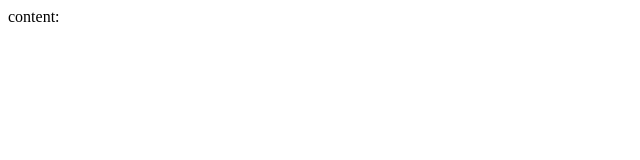
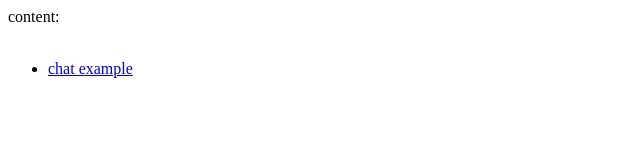
Before and after one commit to orendon/html5-nodejs-heroku, a website: page index.html in a window 1280 px wide. Shown: the whole page, without its empty margins (0-640 px from the left). Drawn offline with Linux system fonts and the light colour scheme.

Commit message:
added link for -chat example-

```diff
--- a/index.html
+++ b/index.html
@@ -5,5 +5,11 @@
   </head>
   <body>
     content: <div id="content"></div>
+    <br/>
+    <ul>
+      <li>
+        <a href="/chat">chat example</a>
+      </li>
+    </ul>
   </body>
 </html>
```
